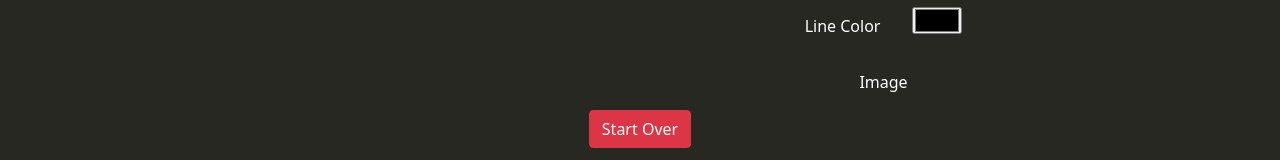
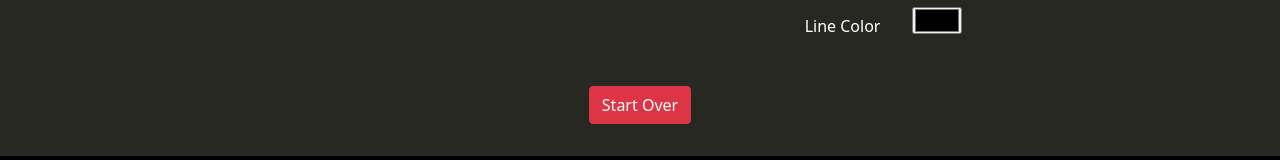
Before and after one commit to trieule50/mARTvelous, a React (Create React App) app: page /paintbox in a window 1280 px wide. Shown: the part 299-459 px from the top of the page. Built offline with nearby package versions, Linux system fonts and the light colour scheme.

Commit message:
Delete empty space

```diff
--- a/src/components/PaintBox/index.js
+++ b/src/components/PaintBox/index.js
@@ -51,27 +51,29 @@ const PaintBox = () => {
                         <Col>
                             <label className='toolbox-label' htmlFor='eraser'>Eraser
                             </label>
-                                <button
+                            <button
                                 id='eraser'
-                                className='eraser' value='#ffffff' onClick={handleColorChange}></button>
+                                className='eraser' value='#ffffff' onClick={handleColorChange}>
+                            </button>
                         </Col>
                     </Row>
                     <Row className='canvas-item-line-weight toolbox'>
                         <Col>
                             <label className='toolbox-label' htmlFor='lineWeight'>Line Weight
                             </label>
-                                <input type="range" id="lineWeight" name="lineWeight" min="1" max="100" onChange={handleLineWeight}></input>
+                            <input type="range" id="lineWeight" name="lineWeight" min="1" max="100" onChange={handleLineWeight}></input>
                         </Col>
                     </Row>
                     <Row className='canvas-item-line-color toolbox'>
                         <Col>
                             <label className='toolbox-label' htmlFor='color'>Line Color
                             </label>
-                                <input type="color" id="color" name="body" onChange={handleColorChange}/>
+                            <input type="color" id="color" name="body" onChange={handleColorChange}/>
                         </Col>
                     </Row>
                     <Row className='canvas-item-image toolbox'>
-                        <Col>Image</Col>
+                        <Col>
+                        </Col>
                     </Row>
                 </Container>
             </div>
```
